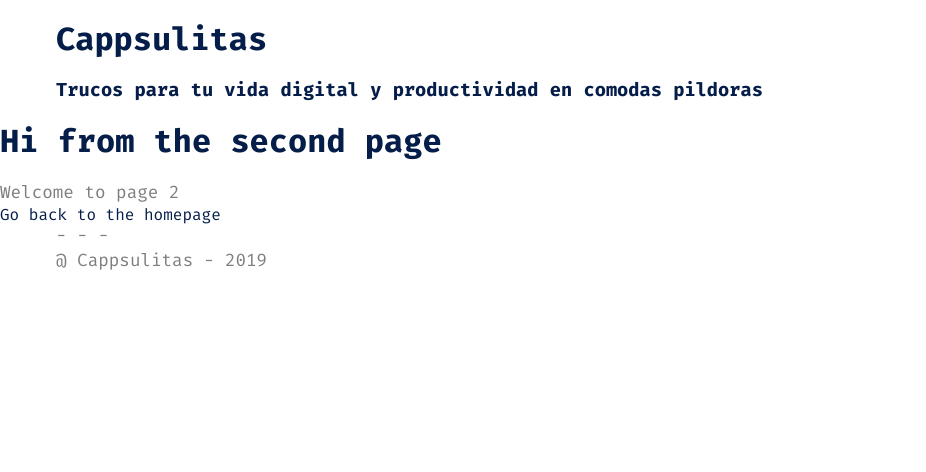
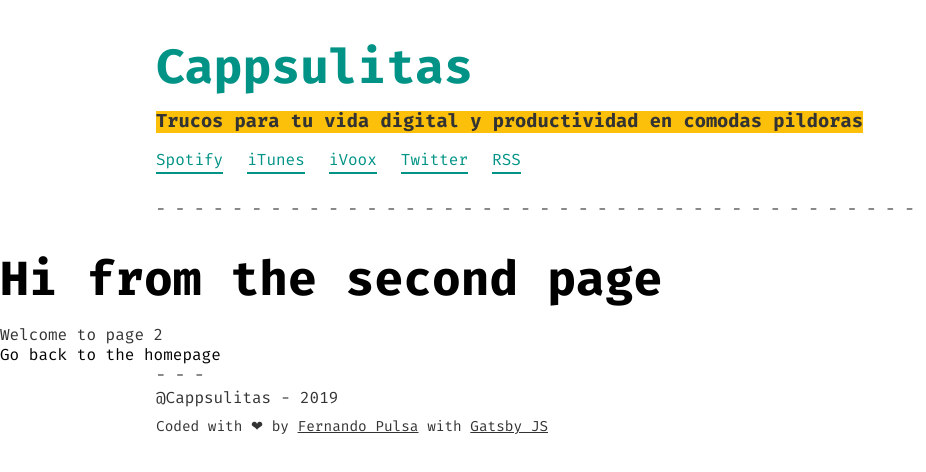
Before and after one commit to fernandopulsa/cappsulitas.com, a Gatsby site: page /page-2 in a window 1280 px wide. Shown: the whole page, without its empty margins (0-926 px from the left). Built offline with nearby package versions, Linux system fonts and the light colour scheme; Gatsby itself is replaced by a stand-in of ours.

Commit message:
V1 - new web

```diff
--- a/gatsby-config.js
+++ b/gatsby-config.js
@@ -1,8 +1,8 @@
 module.exports = {
   siteMetadata: {
-    title: `Gatsby Default Starter`,
-    description: `Kick off your next, great Gatsby project with this default starter. This barebones starter ships with the main Gatsby configuration files you might need.`,
-    author: `@gatsbyjs`,
+    title: `Cappsulitas`,
+    description: `Un podcast que te ofrece trucos para tu vida digital y productividad en comodas pildoras`,
+    author: `@fresquer`,
   },
   plugins: [
     `gatsby-plugin-react-helmet`,
--- a/package.json
+++ b/package.json
@@ -16,12 +16,14 @@
     "gatsby-source-prismic": "^2.3.0-alpha.3",
     "gatsby-transformer-sharp": "^2.1.17",
     "install": "^0.12.2",
+    "moment": "^2.24.0",
     "node-sass": "^4.11.0",
     "normalize.css": "^8.0.1",
     "prop-types": "^15.7.2",
     "react": "^16.8.6",
     "react-dom": "^16.8.6",
-    "react-helmet": "^5.2.0"
+    "react-helmet": "^5.2.0",
+    "react-moment": "^0.9.2"
   },
   "devDependencies": {
     "prettier": "^1.17.0"
--- a/src/components/footer.js
+++ b/src/components/footer.js
@@ -4,7 +4,17 @@
   <footer>
     <div className="layout">
       <p>- - -</p>
-      <p>@ Cappsulitas - 2019</p>
+      <p> @Cappsulitas - 2019</p>
+      <p className="created">
+        Coded with <span>❤</span> by{" "}
+        <a href="http://fernandopulsa.com" target="blank">
+          Fernando Pulsa
+        </a>{" "}
+        with{" "}
+        <a href="http://gatsbyjs.org" target="blank">
+          Gatsby JS
+        </a>
+      </p>
     </div>
   </footer>
 )
--- a/src/components/header.js
+++ b/src/components/header.js
@@ -1,4 +1,29 @@
 import React from "react"
+// const escuchame = "Escuchame en"
+// const sigueme = "Sigueme"
+
+const links = [
+  {
+    link: "https://open.spotify.com/show/5c8xgKWefID9GrpGalhGPL",
+    title: `Spotify`,
+  },
+  {
+    link: "https://podcasts.apple.com/us/podcast/cappsulitas/id1161128934",
+    title: `iTunes`,
+  },
+  {
+    link: "https://www.ivoox.com/podcast-cappsulitas_sq_f1314312_1.html",
+    title: `iVoox`,
+  },
+  {
+    link: "http://twitter.com/cappsulitas",
+    title: `Twitter`,
+  },
+  {
+    link: "https://www.spreaker.com/show/1890405/episodes/feed",
+    title: `RSS`,
+  },
+]
 
 const Header = ({ siteTitle }) => (
   <header>
@@ -6,6 +31,20 @@
       <h1>Cappsulitas</h1>
       <h3>Trucos para tu vida digital y productividad en comodas pildoras</h3>
     </div>
+    <div className="links_wrapper layout">
+      {links.map((item, i) => (
+        <div className="link_item" key={i}>
+          <a href={item.link} target="_blank" rel="noopener noreferrer">
+            {item.title}
+          </a>
+        </div>
+      ))}
+    </div>
+    <p className="giones layout">
+      - - - - - - - - - - - - - - - - - - - - - - - - - - - - - - - - - - - - -
+      - - - - - - - - - - - - - - - - - - - - - - - - - - - - - - - - - - - - -
+      - - - - - - - - - - - - - - - - - - - - - - - - -
+    </p>
   </header>
 )
 
--- a/src/pages/index.js
+++ b/src/pages/index.js
@@ -6,10 +6,9 @@
 
 const IndexPage = ({ data }) => {
   const epidodes = data.allPrismicEpisode.edges
-  console.log("TCL: IndexPage -> epidodes", epidodes)
   return (
     <Layout>
-      <SEO title="Home" keywords={[`gatsby`, `application`, `react`]} />
+      <SEO title="Home" keywords={[`podcast`, `tecnologia`, `productividad`]} />
 
       <div className="episodes_wrapper layout">
         {epidodes.map((data, i) => (
@@ -23,7 +22,7 @@
 
 export const query = graphql`
   {
-    allPrismicEpisode {
+    allPrismicEpisode(sort: { fields: [data___number], order: DESC }) {
       edges {
         node {
           id
--- a/src/styles/base/_globals.scss
+++ b/src/styles/base/_globals.scss
@@ -1,19 +1,15 @@
 :root {
-  --corpo: #ff787a;
-  --corpo-light: #ff9d9b;
-  --corpo-dark: #051d49;
-  --corpo-dark-ds: #373e5a;
+  --corpo: #009386;
 
   --w: #fff;
   --b: #333;
   --grey: #aeaeae;
   --backgrey: #f7f7f7;
-  --text-color: #7e7e7e;
+  --text-color: var(--b);
   --anchor-color: #7c898c;
 
   color: var(--corpo-dark);
   font-family: "Fira Mono", monospace, sans-serif;
-
 }
 
 *,
@@ -29,7 +25,7 @@
 p {
   margin: 0;
   color: var(--text-color);
-  font-size: 1.1em;
+  font-size: 1em;
   line-height: 1.4em;
 }
 
@@ -44,7 +40,7 @@
 ////
 
 .layout {
-  max-width: 1200px;
+  max-width: 1000px;
   margin: 0 auto;
   padding-left: 16px;
   padding-right: 16px;
--- a/src/styles/layout/_episode-list-item.scss
+++ b/src/styles/layout/_episode-list-item.scss
@@ -1,3 +1,31 @@
 .episode_item {
-  margin-bottom: 32px;
+  margin-bottom: 80px;
+  border-radius: 7px;
+  transition: all 0.4s ease;
+
+  .category {
+    display: inline-block;
+    color: #333;
+    font-size: 0.9em;
+    margin-bottom: 8px;
+    border-bottom: 2px solid #fdc00a;
+  }
+  .title {
+    font-size: 1.5em;
+    color: var(--corpo);
+    font-weight: 500;
+  }
+
+  .date {
+    margin-bottom: 8px;
+    font-size: 1em;
+  }
+
+  .text {
+    color: rgb(156, 156, 156);
+    margin-bottom: 16px;
+  }
+  audio {
+    width: 100%;
+  }
 }
--- a/src/styles/layout/_footer.scss
+++ b/src/styles/layout/_footer.scss
@@ -1,3 +1,13 @@
 footer {
   color: var(--corpo);
+  margin-bottom: 24px;
+
+  .created {
+    font-size: 0.9em;
+    margin-top: 8px;
+
+    a {
+      text-decoration: underline;
+    }
+  }
 }
--- a/src/styles/layout/_header.scss
+++ b/src/styles/layout/_header.scss
@@ -1,2 +1,30 @@
 header {
+  margin-top: 40px;
+  margin-bottom: 24px;
+  color: var(--corpo);
 }
+h1 {
+  font-size: 3em;
+  margin-bottom: 16px;
+}
+h3 {
+  background-color: #fdc00a;
+  display: inline-block;
+  color: #333;
+  margin-top: 0;
+}
+.links_wrapper {
+  display: flex;
+  justify-content: flex-start;
+
+  > div {
+    margin-right: 24px;
+    border-bottom: 2px solid var(--corpo);
+    padding-bottom: 2px;
+  }
+}
+.giones {
+  margin-top: 24px;
+  white-space: nowrap;
+  overflow: hidden;
+}
--- a/src/styles/pages/_home.scss
+++ b/src/styles/pages/_home.scss
@@ -1,2 +1,5 @@
 #home {
+    .giones {
+
+    }
 }
```
Also changed, not shown: src/components/home/episode-list-item.js (+16 -9 lines), src/images/gatsby-astronaut.png (deleted), src/images/gatsby-icon.png (deleted), 1 other file.
